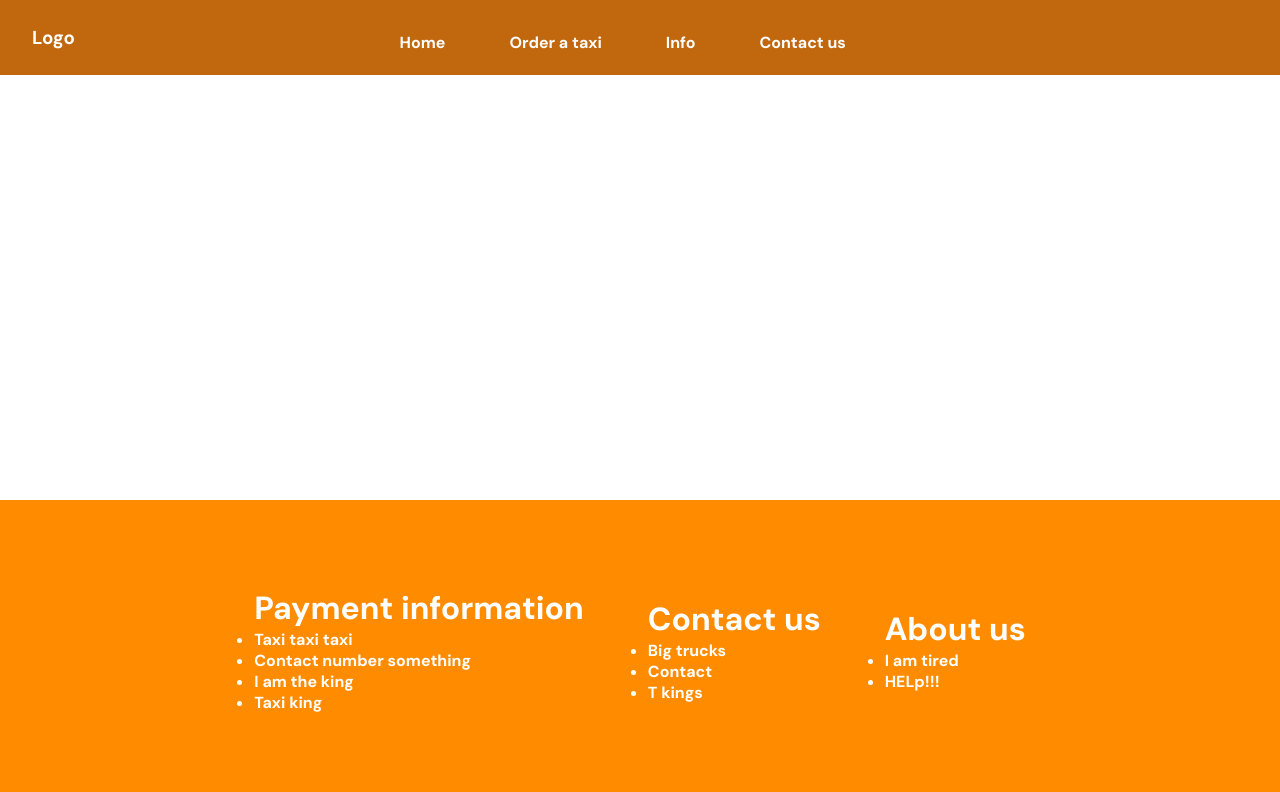
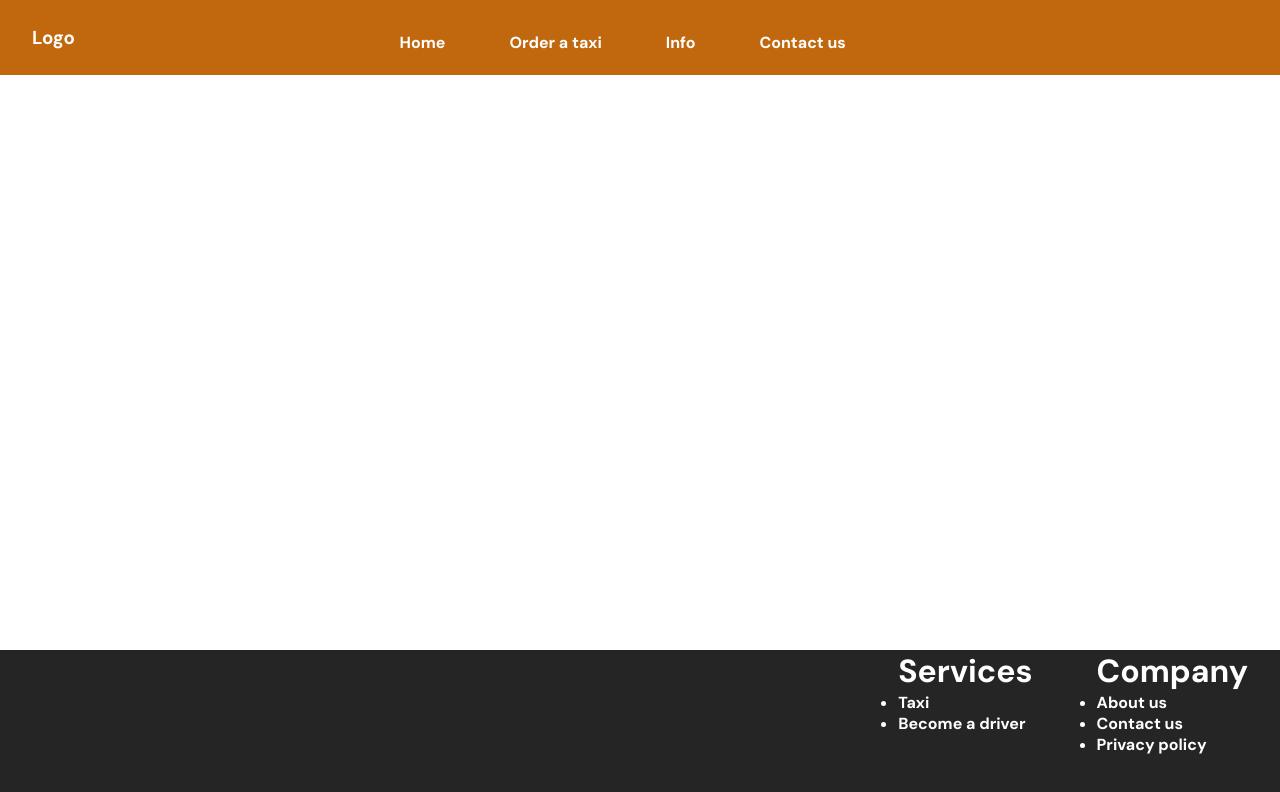
Before and after one commit to MarcelMorningstar/dash-website, a React (Create React App) app: page / in a window 1280 px wide. Shown: the top 792 px of the page. Built offline with nearby package versions, Linux system fonts and the light colour scheme.

Commit message:
izmainas

```diff
--- a/src/Styles/footer.css
+++ b/src/Styles/footer.css
@@ -2,19 +2,19 @@ footer {
     position: absolute;
     bottom: 0;
     width: 100%;
-    height: 300px;
+    height: 150px;
 }
 
 footer .container {
     width: 100%;
     height: 100%;
-    background-color: darkorange;
+    background-color: rgb(37, 37, 37);
 }
 
 footer .container .row {
     display: flex;
-    align-items: center;
-    justify-content: center;
+    align-items: top;
+    justify-content: right;
     height: 100%;
     color: white;
 }
@@ -23,3 +23,11 @@ footer .container .row {
     padding-left: 2em;
     padding-right: 2em;
 }
+
+@media only screen and (max-width: 600px) {
+    footer .container{
+        visibility: hidden;
+        opacity: 0;
+        transition: 0.2s;
+    }
+}
--- a/src/Styles/navbar.css
+++ b/src/Styles/navbar.css
@@ -38,6 +38,8 @@ nav .nav-btn {
     transition: 1s;
   }
 
+
+
   nav > div {
     position: fixed;
     top: 0;
--- a/src/components/Footer.js
+++ b/src/components/Footer.js
@@ -9,29 +9,19 @@ const Footer = () => {
                 <div className="row">
                     {/* (Column 1) */}
                     <div className="col">
-                        <h1>Payment information</h1>
+                        <h1>Services</h1>
                         <ul>
-                            <li>Taxi taxi taxi</li>
-                            <li>Contact number something</li>
-                            <li>I am the king</li>
-                            <li>Taxi king</li>
+                            <li>Taxi</li>
+                            <li>Become a driver </li>
                         </ul>
                     </div>
                     {/* (Column 2) */}
                     <div className="col">
-                        <h1>Contact us</h1>
+                        <h1>Company</h1>
                         <ul>
-                            <li>Big trucks</li>
-                            <li>Contact </li>
-                            <li> T kings</li>
-                        </ul>
-                    </div>
-                    {/* (Column 3) */}
-                    <div className="col">
-                        <h1>About us</h1>
-                        <ul>
-                            <li>I am tired</li>
-                            <li>HELp!!! </li>
+                            <li>About us</li>
+                            <li>Contact us </li>
+                            <li>Privacy policy </li>
                         </ul>
                     </div>
                 </div>
```
